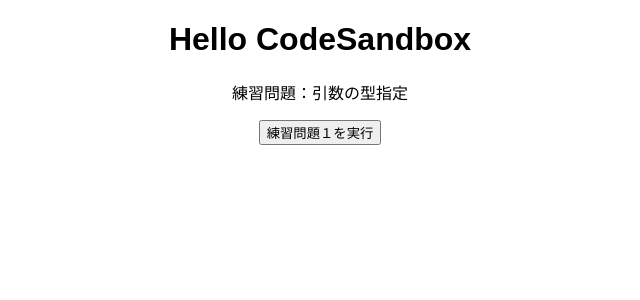
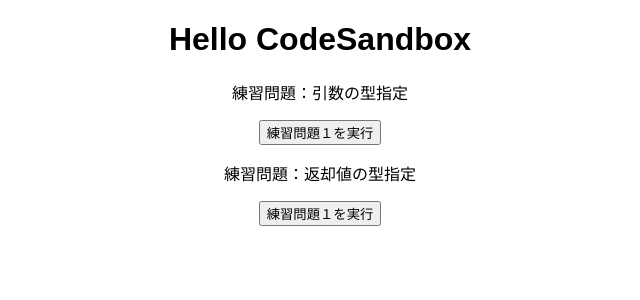
Before and after one commit to kazu-S-1110/Typescript-practice_210805, a React (Create React App) app: page / in a window 1280 px wide. Shown: the top 300 px of the page, without its empty margins (320-960 px from the left). Built offline with nearby package versions, Linux system fonts and the light colour scheme.

Commit message:
返却値の型指定を復習。

```diff
--- a/src/App.tsx
+++ b/src/App.tsx
@@ -1,4 +1,5 @@
 import { Practice1 } from "./practices/Practice1";
+import { Practice2 } from "./practices/Practice2";
 import "./styles.css";
 
 export default function App() {
@@ -6,6 +7,7 @@
     <div className="App">
       <h1>Hello CodeSandbox</h1>
       <Practice1 />
+      <Practice2 />
     </div>
   );
 }
--- /dev/null
+++ b/src/practices/Practice2.tsx
@@ -0,0 +1,18 @@
+export const Practice2 = () => {
+  const getTotalFee = (num: number): number => {
+    //ここの引数のnumはanyなので良くない
+    const total = num * 1.1;
+    return total;
+  };
+
+  const onClickPractice = () => {
+    alert(getTotalFee(1000));
+  };
+
+  return (
+    <div>
+      <p>練習問題：返却値の型指定</p>
+      <button onClick={onClickPractice}> 練習問題１を実行</button>
+    </div>
+  );
+};
```
